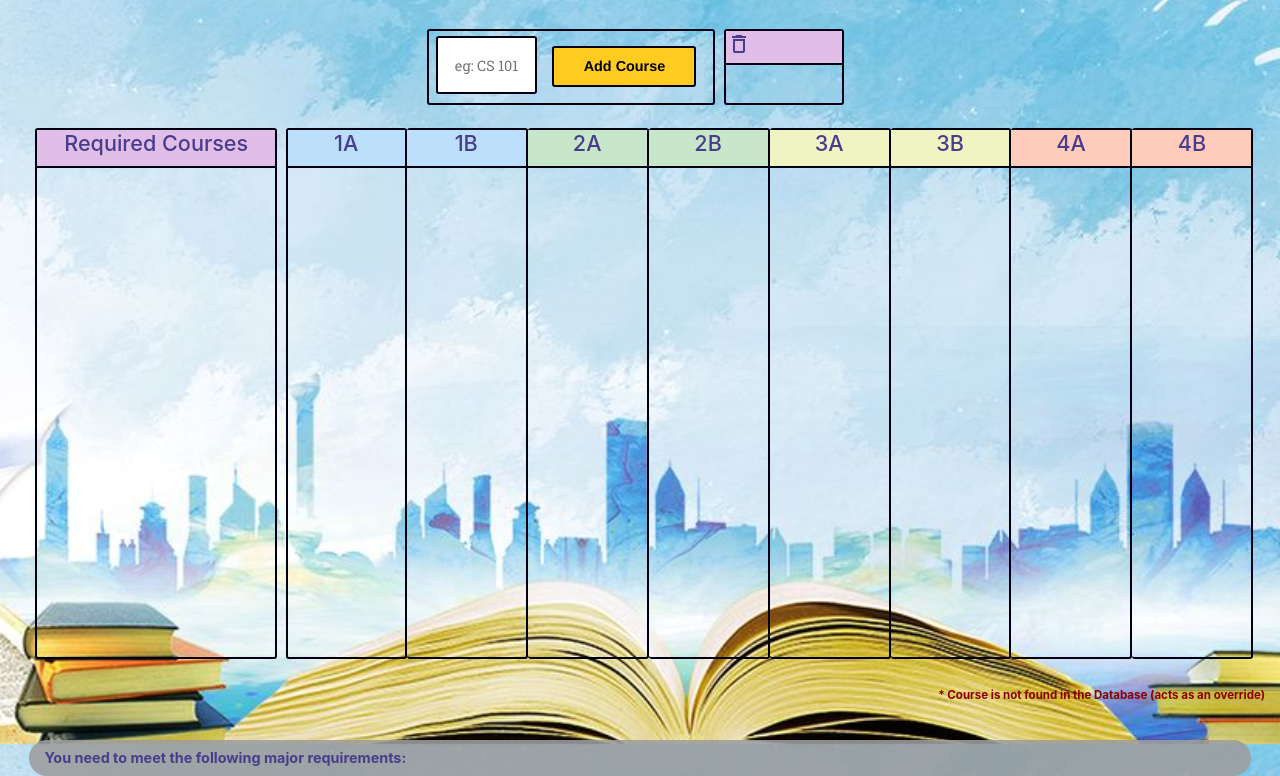
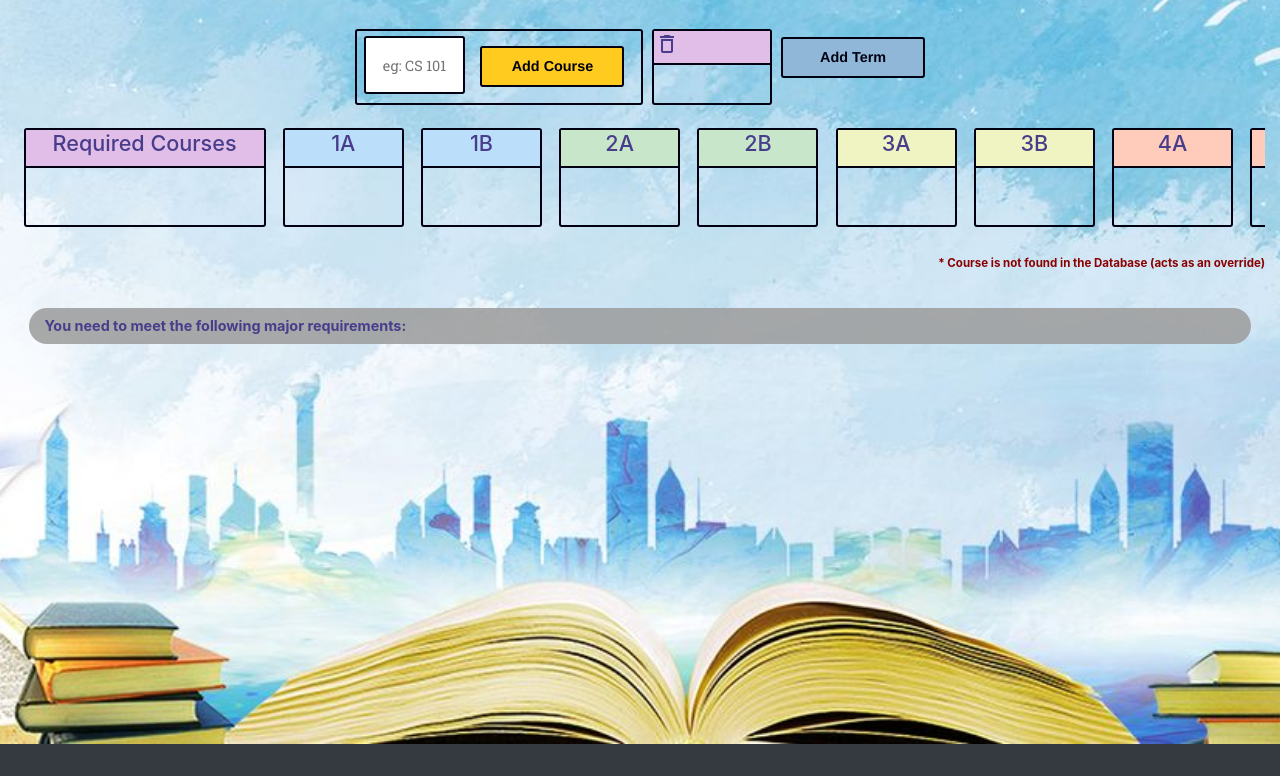
Before and after one commit to UW-Path/DataParsing, a Django app: template UWPathWebsite/templates/table.html in a window 1280 px wide. Shown: the part 56-832 px from the top of the page. After the commit the page ends 800 px from the top, so only its background shows below. Run offline with Django 3.2, Linux system fonts and the light colour scheme; the template is opened without the code that fills it, so the values that code supplies are empty; some libraries are stand-ins or nearby versions.

Commit message:
add Term button to webpage

```diff
--- a/UWPathWebsite/UWPath/static/css/table.css
+++ b/UWPathWebsite/UWPath/static/css/table.css
@@ -73,13 +73,13 @@ footer {
   border-radius: 0.2rem;
 }
 
-.column-term {
-  width: 8.4rem;
-  border-right: #000013 0.2rem solid;
-  border-top: #000013 0.2rem solid;
-  border-bottom: #000013 0.2rem solid;
-  border-radius: 0.2rem;
-}
+/*.column-term {*/
+/*  width: 8.4rem;*/
+/*  border-right: #000013 0.2rem solid;*/
+/*  border-top: #000013 0.2rem solid;*/
+/*  border-bottom: #000013 0.2rem solid;*/
+/*  border-radius: 0.2rem;*/
+/*}*/
 
 .column-term-first{
   border-left: #000013 0.2rem solid;
@@ -145,7 +145,7 @@ footer {
 }
 
 .task-list {
-  min-height: 34rem;
+  min-height: 4rem;
   max-height: 34em;
   overflow-y: auto;
 }
@@ -199,6 +199,19 @@ li:first-child {
 
 .add-button:hover {
   background-color: #ffdd6e;
+}
+
+
+.add-term-button {
+  background-color: #91b7d8;
+  padding: 0 1rem;
+  height: 2.8rem;
+  width: 10rem;
+  margin-top: 0.6rem;
+}
+
+.add-term-button:hover {
+  background-color: #6aa7dc;
 }
 
 .task {
--- a/UWPathWebsite/UWPath/static/js/table.js
+++ b/UWPathWebsite/UWPath/static/js/table.js
@@ -18,6 +18,16 @@ window.onload = function() {
         document.getElementById("4B"),
         document.getElementById("5A"),
         document.getElementById("5B"),
+        document.getElementById("6A"),
+        document.getElementById("6B"),
+        document.getElementById("7A"),
+        document.getElementById("7B"),
+        document.getElementById("8A"),
+        document.getElementById("8B"),
+        document.getElementById("9A"),
+        document.getElementById("9B"),
+        document.getElementById("10A"),
+        document.getElementById("10B"),
         document.getElementById("trash")
     ]);
 
@@ -129,6 +139,31 @@ function addTask() {
 function emptyTrash() {
   /* Clear tasks from 'Trash' column */
   document.getElementById("trash").innerHTML = "";
+
+}
+
+function addTerm(){
+    var ul  = document.getElementById("table");
+    var li = document.createElement("li");
+    var children = ul.children.length + 1;
+    li.classList.add('column');
+    if (children%8 === 2 || children%8 === 3){
+        li.classList.add('oneA-column');
+    }
+    else if (children%8 === 4 || children%8 === 5){
+        li.classList.add('twoA-column');
+    }
+    else if (children%8 === 6 || children%8 === 7){
+        li.classList.add('threeA-column');
+    }
+    else{
+        li.classList.add('fourA-column');
+    }
+    debugger
+    var term = (children%2)? "B":"A";
+    term = Math.floor(children/2).toString() + term;
+    li.innerHTML = "<div class='column-header'><h4>" + term + "</h4></div><ul class='task-list' id=" + term + "></ul>";
+    ul.appendChild(li)
 }
 
 function getTaken(term_index) {
--- a/UWPathWebsite/templates/table.html
+++ b/UWPathWebsite/templates/table.html
@@ -17,9 +17,12 @@
             <div class="task-list" id="trash">
             </div>
         </div>
+        <div>
+            <button id="add" class="button add-term-button" style="align-items: flex-end" onclick="addTerm()">Add Term</button>
+        </div>
     </div>
     <main class="main-container">
-        <ul class="columns">
+        <ul class="columns" id="table">
             <li class="column required-column" style="width: 16.8rem">
                 <div class="column-header">
                     <h4>Required Courses</h4>
@@ -28,6 +31,7 @@
                     {% if "Table I" in requirements.0.additional_requirements or "Communication Skills Requirement" in requirements.0.additional_requirements %}
                         <li class="task" id="engl1"
                             onclick="popupWindow('engl1')">
+{#                            <a class="close" id='close-popup-1'>×</a>#}
                             <p>English List I</p>
                         </li>
                         <li class="task" id="engl2"
@@ -67,56 +71,56 @@
                 </ul>
             </li>
 
-            <li class="column-term column-term-first oneA-column">
+            <li class="column oneA-column">
                 <div class="column-header">
                     <h4>1A</h4>
                 </div>
                 <ul class="task-list" id="1A">
                 </ul>
             </li>
-            <li class="column-term oneB-column">
+            <li class="column oneB-column">
                 <div class="column-header">
                     <h4>1B</h4>
                 </div>
                 <ul class="task-list" id="1B">
                 </ul>
             </li>
-            <li class="column-term twoA-column">
+            <li class="column twoA-column">
                 <div class="column-header">
                     <h4>2A</h4>
                 </div>
                 <ul class="task-list" id="2A">
                 </ul>
             </li>
-            <li class="column-term twoB-column">
+            <li class="column twoB-column">
                 <div class="column-header">
                     <h4>2B</h4>
                 </div>
                 <ul class="task-list" id="2B">
                 </ul>
             </li>
-            <li class="column-term threeA-column">
+            <li class="column threeA-column">
                 <div class="column-header">
                     <h4>3A</h4>
                 </div>
                 <ul class="task-list" id="3A">
                 </ul>
             </li>
-            <li class="column-term threeB-column">
+            <li class="column threeB-column">
                 <div class="column-header">
                     <h4>3B</h4>
                 </div>
                 <ul class="task-list" id="3B">
                 </ul>
             </li>
-            <li class="column-term fourA-column">
+            <li class="column fourA-column">
                 <div class="column-header">
                     <h4>4A</h4>
                 </div>
                 <ul class="task-list" id="4A">
                 </ul>
             </li>
-            <li class="column-term fourB-column">
+            <li class="column fourB-column">
                 <div class="column-header">
                     <h4>4B</h4>
                 </div>
```
